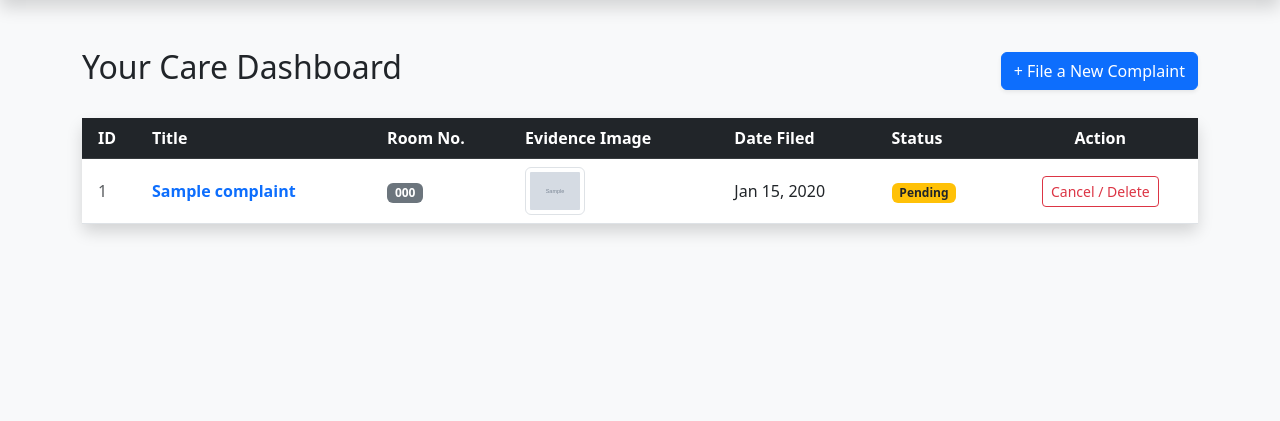
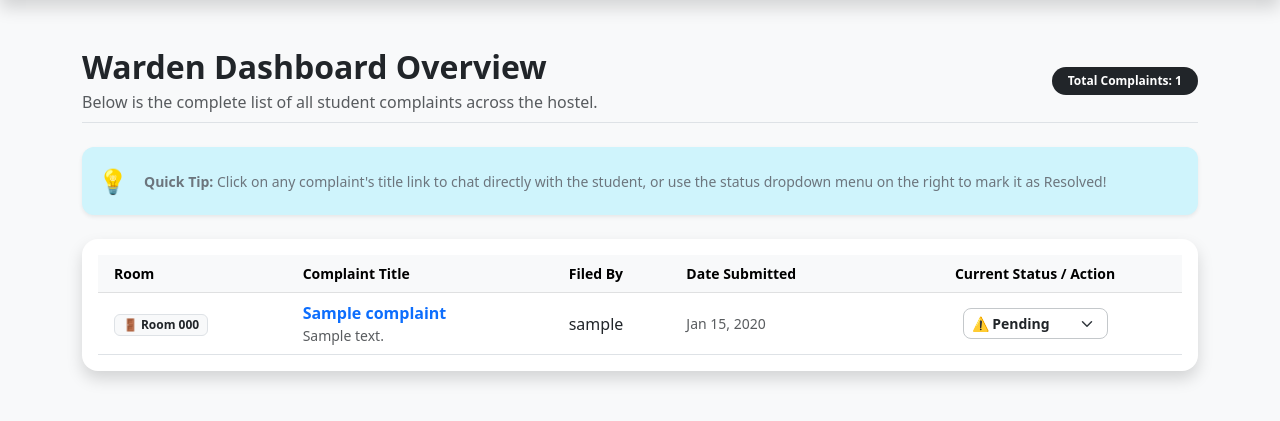
Before and after one commit to deblinachowdhuryofficial06-debug/hostel-care-portal, a Django app: page /student/dashboard/ in a window 1280 px wide. Shown: the part 78-499 px from the top of the page. Run offline with Django 5.2, Linux system fonts and the light colour scheme; a user stored in the database is signed in; tables that the repository leaves empty hold one stand-in row (values such as "Sample post"); grey boxes marked "Sample" are stand-in pictures.

Commit message:
Updated complete warden dashboard with status dropdown control

```diff
--- a/complaints/templates/complaints/dashboard.html
+++ b/complaints/templates/complaints/dashboard.html
@@ -1,60 +1,95 @@
 {% extends 'complaints/base.html' %}
 
 {% block content %}
-<div class="d-flex justify-content-between align-items-center mb-4">
-    <h2 class="text-dark">Your Care Dashboard</h2>
-    <a href="{% url 'create_complaint' %}" class="btn btn-primary shadow-sm">+ File a New Complaint</a>
+<!-- Simple, Welcoming Heading Banner -->
+<div class="d-flex justify-content-between align-items-center mb-4 pb-2 border-bottom">
+    <div>
+        <h2 class="fw-bold text-dark mb-1">Warden Dashboard Overview</h2>
+        <p class="text-muted mb-0">Below is the complete list of all student complaints across the hostel.</p>
+    </div>
+    <div class="text-end">
+        <span class="badge bg-dark px-3 py-2 rounded-pill">Total Complaints: {{ complaints|length }}</span>
+    </div>
 </div>
 
-<div class="card shadow border-0">
-    <div class="card-body p-0">
-        <div class="table-responsive">
+<!-- Alert Reminder Box -->
+<div class="alert alert-info border-0 shadow-sm d-flex align-items-center gap-3 mb-4" style="border-radius: 12px;">
+    <span class="fs-4">💡</span>
+    <p class="mb-0 small fw-medium text-secondary">
+        <strong>Quick Tip:</strong> Click on any complaint's title link to chat directly with the student, or use the status dropdown menu on the right to mark it as Resolved!
+    </p>
+</div>
+
+<!-- Main Workspace: Complaints Table Log -->
+<div class="card shadow border-0" style="border-radius: 16px;">
+    <div class="table-responsive p-3">
         <table class="table table-hover align-middle mb-0">
-                <thead class="table-dark">
-                    <tr>
-                        <th class="ps-3">ID</th>
-                        <th>Title</th>
-                        <th>Room No.</th>
-                        <th>Evidence Image</th>
-                        <th>Date Filed</th>
-                        <th>Status</th>
-                        <th class="text-center">Action</th>
+            <thead class="table-light">
+                <tr class="text-secondary small uppercase fw-bold">
+                    <th scope="col" class="ps-3">Room</th>
+                    <th scope="col">Complaint Title</th>
+                    <th scope="col">Filed By</th>
+                    <th scope="col">Date Submitted</th>
+                    <th scope="col" class="text-center">Current Status / Action</th>
                 </tr>
             </thead>
             <tbody>
                 {% for c in complaints %}
                     <tr>
-                        <td class="ps-3 text-muted">{{ c.pk }}</td>
-                        <td><a href="{% url 'complaint_detail' c.pk %}" class="fw-bold text-decoration-none text-primary">{{ c.title }}</a></td>                     <td><span class="badge bg-secondary">{{ c.room_number }}</span></td>
+                        <!-- Room Number Tag -->
+                        <td class="ps-3 fw-bold text-secondary">
+                            <span class="badge bg-light text-dark border px-2.5 py-1.5">🚪 Room {{ c.room_number }}</span>
+                        </td>
+
+                        <!-- Clickable Complaint Title for Chatting -->
                         <td>
-                            {% if c.image %}
-                                <img src="{{ c.image.url }}" alt="Evidence" class="img-thumbnail" style="width: 60px; max-height: 60px; object-fit: cover;">
-                            {% else %}
-                                <span class="text-muted small italic">None</span>
-                            {% endif %}
+                            <a href="{% url 'complaint_detail' c.pk %}" class="fw-bold text-primary text-decoration-none transition-hover d-block">
+                                {{ c.title }}
+                            </a>
+                            <small class="text-muted d-block text-truncate" style="max-width: 300px;">{{ c.description }}</small>
                         </td>
-                        <td>{{ c.created_at|date:"M d, Y" }}</td>
-                        <td>
-                            {% if c.status == 'Pending' %}
-                                <span class="badge bg-warning text-dark">Pending</span>
-                            {% elif c.status == 'In Progress' %}
-                                <span class="badge bg-info text-dark">In Progress</span>
-                            {% else %}
-                                <span class="badge bg-success">Resolved</span>
-                            {% endif %}
+
+                        <!-- Student Name -->
+                        <td class="text-dark fw-medium">
+                            {{ c.student.username }}
                         </td>
+
+                        <!-- Formatted Date -->
+                        <td class="text-muted small">
+                            {{ c.created_at|date:"M d, Y" }}
+                        </td>
+
+                        <!-- Status Badge + Instant Update Dropdown -->
                         <td class="text-center">
-                            <a href="{% url 'delete_complaint' c.pk %}" class="btn btn-sm btn-outline-danger">Cancel / Delete</a>
+                            <form method="POST" action="{% url 'update_status' c.pk %}" class="d-inline-flex align-items-center gap-2">
+                                {% csrf_token %}
+                                <select name="status" class="form-select form-select-sm fw-bold border-secondary-subtle" onchange="this.form.submit()" style="width: 145px; border-radius: 8px; cursor: pointer;">
+                                    <option value="Pending" {% if c.status == 'Pending' %}selected{% endif %}>⚠️ Pending</option>
+                                    <option value="In Progress" {% if c.status == 'In Progress' %}selected{% endif %}>⚙️ In Progress</option>
+                                    <option value="Resolved" {% if c.status == 'Resolved' %}selected{% endif %}>✅ Resolved</option>
+                                </select>
+                            </form>
                         </td>
                     </tr>
                 {% empty %}
+                    <!-- Empty Database State Screen -->
                     <tr>
-                        <td colspan="7" class="text-center py-4 text-muted">You have not submitted any room complaints yet.</td>
+                        <td colspan="5" class="text-center py-5 text-muted">
+                            <div class="fs-1 mb-2">🎉</div>
+                            <p class="fw-semibold mb-1">No complaints found!</p>
+                            <p class="small text-secondary">All clear. There are currently no active problems logged by students.</p>
+                        </td>
                     </tr>
                 {% endfor %}
             </tbody>
         </table>
     </div>
 </div>
-</div>
+
+<style>
+    .transition-hover:hover {
+        color: #0a58ca !important;
+        text-decoration: underline !important;
+    }
+</style>
 {% endblock %}
--- a/complaints/views.py
+++ b/complaints/views.py
@@ -48,7 +48,7 @@ def login_view(request):
     return render(request, 'complaints/login.html', {'form': form, 'role': role})
 def logout_view(request):
     logout(request)
-    return redirect('login')
+    return redirect('home_portal')
 
 # --- COMPLAINT CRUD VIEWS ---
 @login_required(login_url='login')
```
Also changed, not shown: complaints/templates/complaints/warden_dashboard.html (+37 -18 lines). Lines whose indentation alone changed are shown as unchanged.
